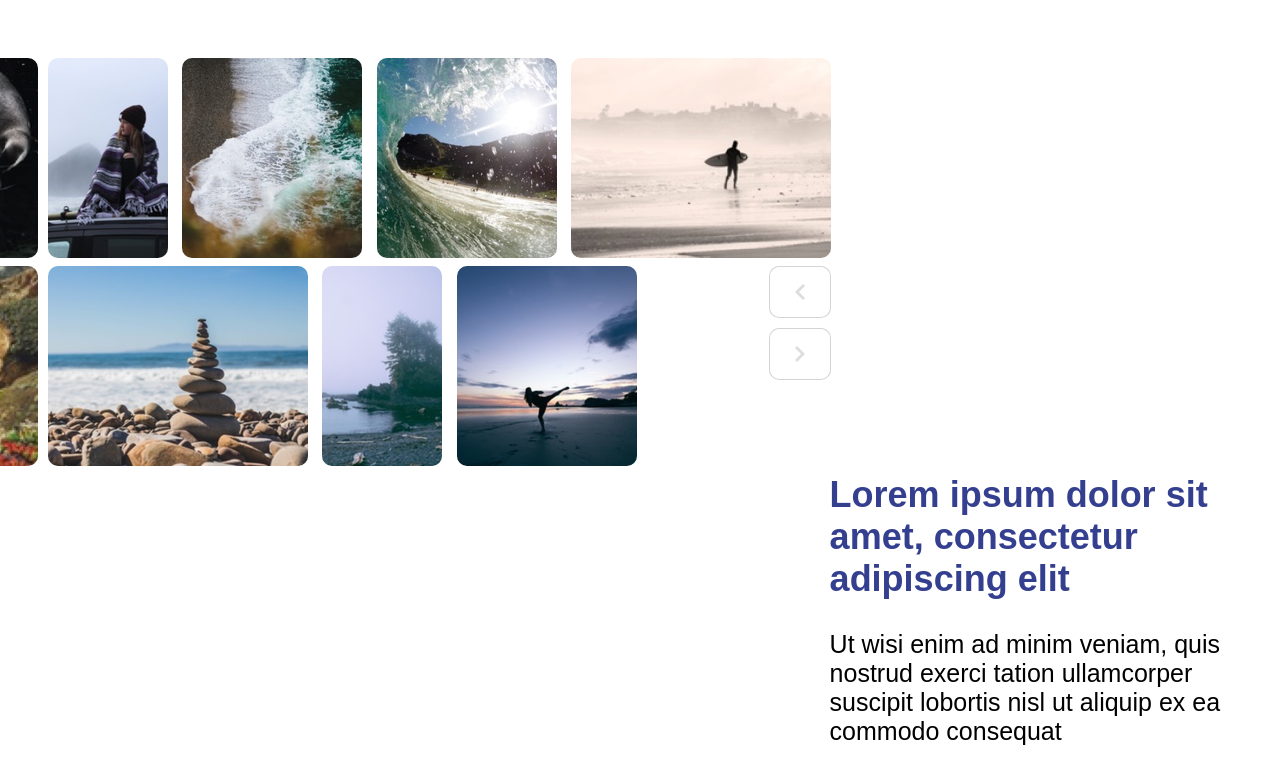
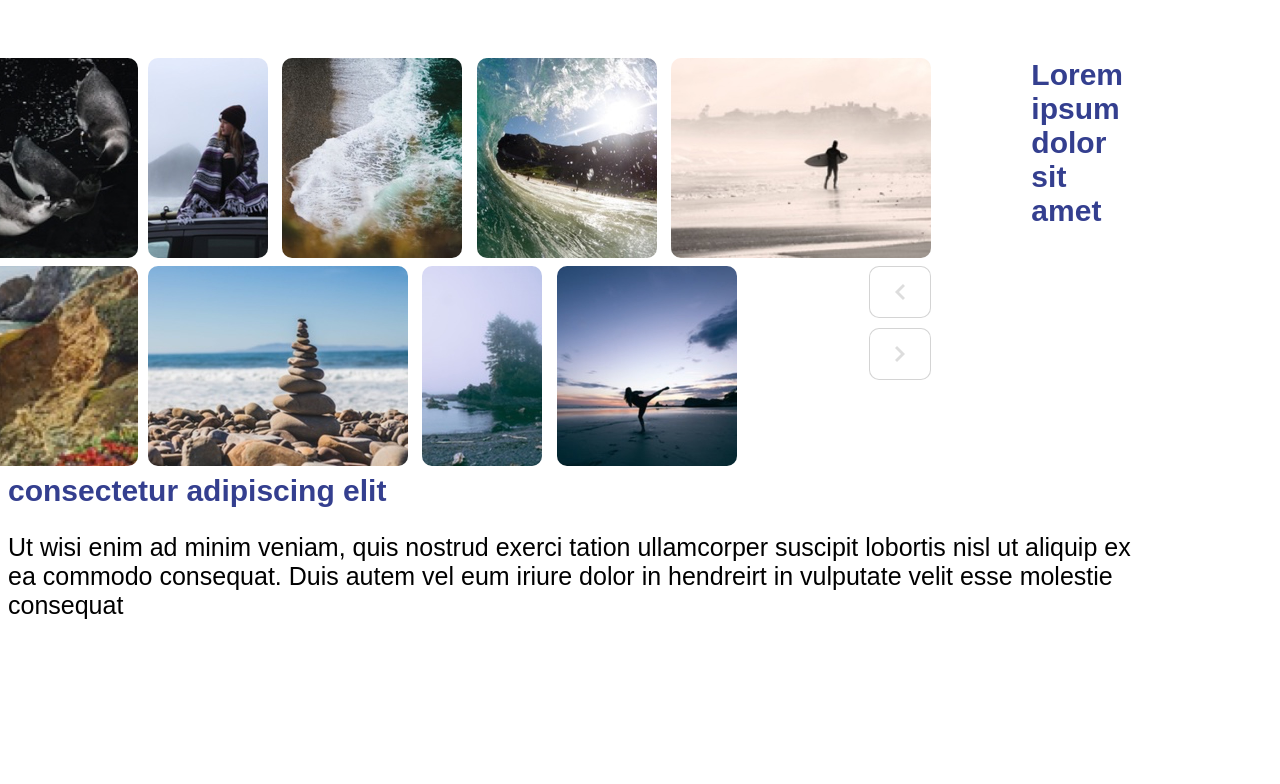
Before and after one commit to Cvijetin/Factory, a plain HTML site: page index.html in a window 1280 px wide. Drawn offline with nearby package versions, Linux system fonts and the light colour scheme.

Commit message:
final comit

```diff
--- a/index.html
+++ b/index.html
@@ -24,7 +24,7 @@
                 <div class="slide">
                     <img class="image-slide" src="content/slider-image-8.jpg" alt="img-8" />
                 </div>
-                <div class="slide ">
+                <div class="slide">
                     <img class="image-slide" src="content/slider-image-5.jpg" alt="img-5" />
                 </div>
                 <div class="slide">
@@ -52,10 +52,10 @@
             </div>
         </div>
         <div class="text-wrapper">
-            <h1 class="section-title">Lorem ipsum dolor sit amet, consectetur adipiscing elit</h1>
+            <h1 class="section-title">Lorem ipsum dolor sit amet consectetur adipiscing elit</h1>
             <p class="section-text">Ut wisi enim ad minim veniam, quis nostrud exerci tation ullamcorper suscipit
                 lobortis nisl ut aliquip ex
-                ea commodo consequat</p>
+                ea commodo consequat. Duis autem vel eum iriure dolor in hendreirt in vulputate velit esse molestie consequat</p>
         </div>
     </section>
     <script src="https://ajax.googleapis.com/ajax/libs/jquery/3.3.1/jquery.min.js"></script>
--- a/script.js
+++ b/script.js
@@ -3,7 +3,7 @@ var slidesDown = $('.slide-down');
 slides.first().before(slides.last());
 slidesDown.first().before(slidesDown.last());
 
-$('button').on('click', function () {
+$('button').click( function () {
     slides = $('.slide');
     var button = $(this);
     if (button.attr('id') == 'next') {
--- a/style.css
+++ b/style.css
@@ -7,27 +7,25 @@ body {
 }
 
 .slider-wrapper {
-    margin-left: -200px;
-    display: inline-block;
+    margin-left: -100px;
+    display: block;
+    margin-right: 100px;
     float: left;
 }
 
 .text-wrapper {
-    width: 35%;
-    display: inline-block;
-    float: right;
+    margin-right: 140px;
+    display: block;
 }
 
 .slider {
     display: block;
 }
 
-.slide {animation-timing-function: ease-in;}
 .slide {
     position: relative;
     overflow: hidden;
     padding-left: 10px;
-    transition: 0.6s ease-in-out left !important;
     display: inline-block;
 }
 .slide-down{
@@ -90,11 +88,11 @@ body {
 }
 
 .section-title {
-    font-size: 36px;
+    font-size: 30px;
     margin-top: 0px;
+    font-weight: bold;
     color: #343f8f;
 }
-
 .section-text {
     font-size: 25px;
 }
```
